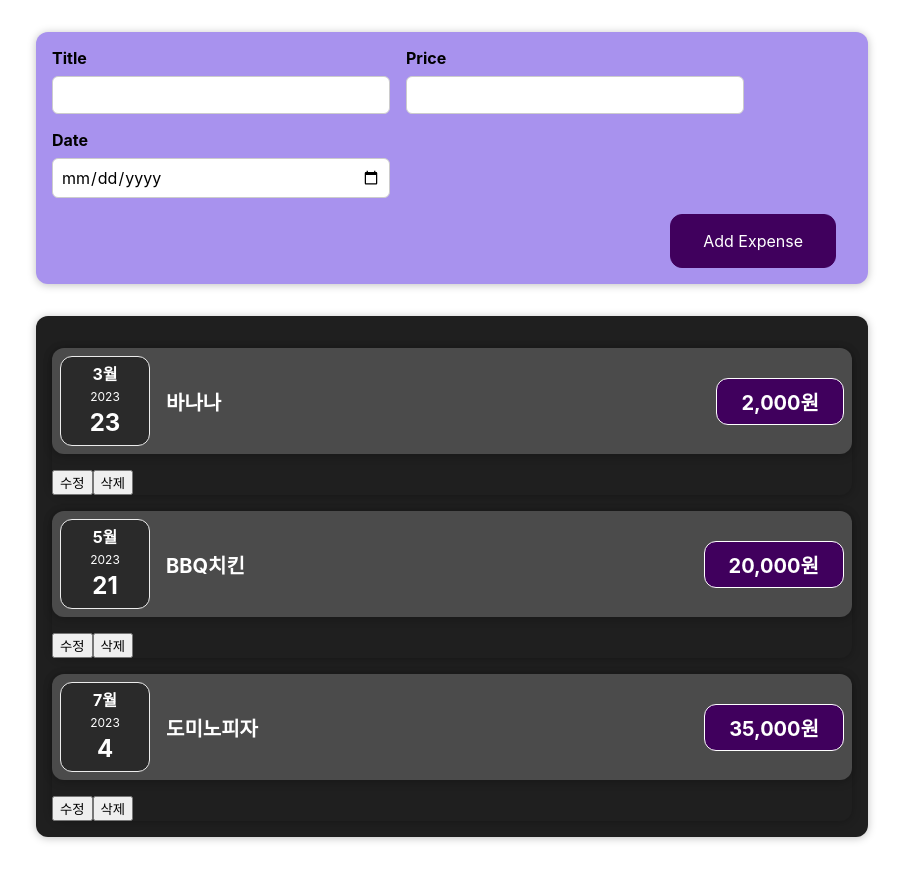
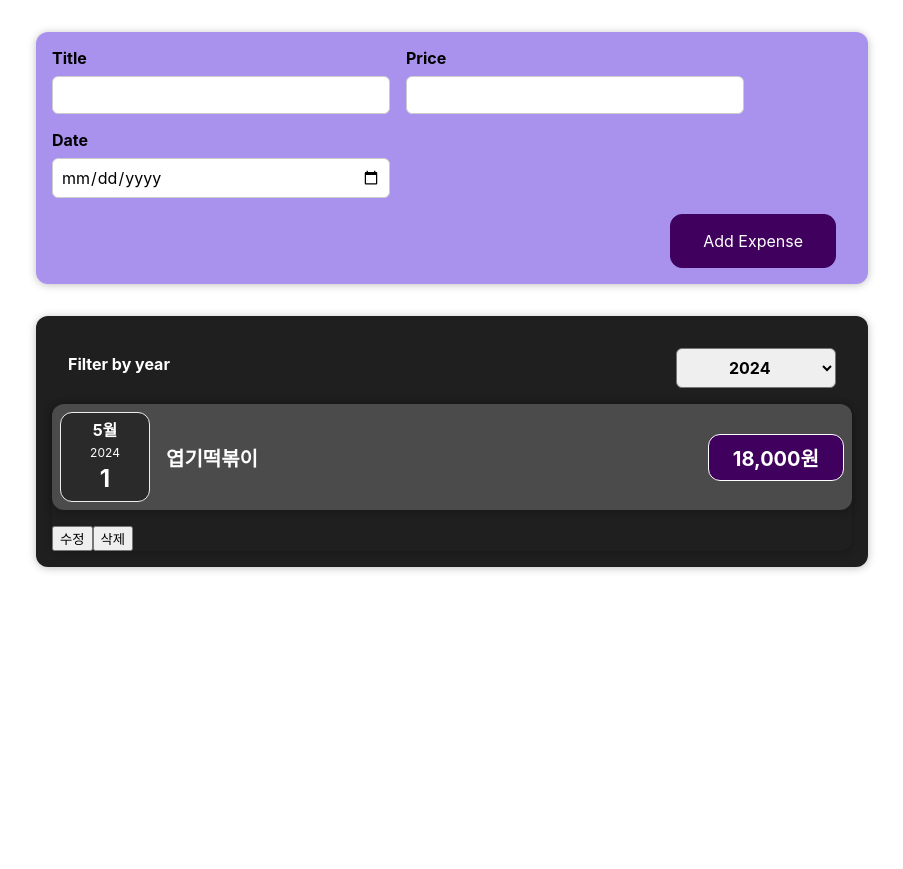
Before and after one commit to Yeom-SeungBin/react-basic-study202405, a React (Create React App) app: page / in a window 1280 px wide. Shown: the whole page, without its empty margins (188-1091 px from the left). After the commit the page ends 800 px from the top, so only its background shows below. Built offline with nearby package versions, Linux system fonts and the light colour scheme.

Commit message:
9. 동적 리스트 렌더링, 연도별 필터링

```diff
--- a/src/App.js
+++ b/src/App.js
@@ -7,19 +7,28 @@
   //지출 항목 객체 배열
   const expenses = [
     {
+      id: 1,
       title: '바나나',
       price: 2000,
       date: new Date(2023, 3 - 1, 23),
     },
     {
+      id: 2,
       title: 'BBQ치킨',
       price: 20000,
-      date: new Date(2023, 5 - 1, 21),
+      date: new Date(2022, 5 - 1, 21),
     },
     {
+      id: 3,
       title: '도미노피자',
       price: 35000,
-      date: new Date(2023, 7 - 1, 4),
+      date: new Date(2021, 7 - 1, 4),
+    },
+    {
+      id: 4,
+      title: '엽기떡볶이',
+      price: 18000,
+      date: new Date(2024, 5 - 1, 1),
     },
   ];
 
--- /dev/null
+++ b/src/components/Expense/ExpenseFilter.css
@@ -0,0 +1,24 @@
+.expenses-filter {
+  color: white;
+  padding: 0 1rem;
+}
+
+.expenses-filter__control {
+  display: flex;
+  width: 100%;
+  align-items: center;
+  justify-content: space-between;
+  margin: 1rem 0;
+}
+
+.expenses-filter label {
+  font-weight: bold;
+  margin-bottom: 0.5rem;
+}
+
+.expenses-filter select {
+  font: inherit;
+  padding: 0.5rem 3rem;
+  font-weight: bold;
+  border-radius: 6px;
+}
--- /dev/null
+++ b/src/components/Expense/ExpenseFilter.js
@@ -0,0 +1,28 @@
+import React from 'react';
+import './ExpenseFilter.css';
+
+const ExpenseFilter = ({ onChangeFilter }) => {
+  const dropdownChangeHandler = (e) => {
+    // selected된 year의 값을 Expenses.js에서 사용할 수 있도록
+    // 올려보내 보세요.
+    const selectedYear = e.target.value;
+    onChangeFilter(selectedYear);
+  };
+
+  return (
+    <div className="expenses-filter">
+      <div className="expenses-filter__control">
+        <label>Filter by year</label>
+        <select onChange={dropdownChangeHandler}>
+          <option value="2024">2024</option>
+          <option value="2023">2023</option>
+          <option value="2022">2022</option>
+          <option value="2021">2021</option>
+          <option value="2020">2020</option>
+        </select>
+      </div>
+    </div>
+  );
+};
+
+export default ExpenseFilter;
--- a/src/components/Expense/Expenses.js
+++ b/src/components/Expense/Expenses.js
@@ -1,26 +1,45 @@
-import React from 'react';
+import React, { useState } from 'react';
 import ExpenseItem from './ExpenseItem';
 import './Expenses.css';
+import Card from '../UI/Card';
+import ExpenseFilter from './ExpenseFilter';
 
-const Expenses = ({ items: expenses }) => {
+const Expenses = ({ items }) => {
+  // 선택된 연도 상태값 관리
+  const [filteredYear, setFilteredYear] = useState(
+    new Date().getFullYear().toString(),
+  );
+
+  // 자식 컴포넌트 ExpenseFilter에 있는 선택 연도를 끌어올리는 함수.
+  const filterChangeHandler = (selectedYear) => {
+    // console.log('Expenses: ', selectedYear);
+    setFilteredYear(selectedYear);
+  };
+
+  // ExpenseItem을 동적으로 렌더링하기.
+  // const iterateExpenseItem = () => {
+  // // 콜백 함수의 매개값으로 배열의 요소가 하나씩 전달됨.
+  // // 콜백 함수는 배열 요소만큼 반복됨
+  // // map의 리턴값 : 함수가 적용된 각 요소가 담긴 새로운 배열이 리턴됨.
+  // return items.map((item) => (
+  // <ExpenseItem title={item.title} price={item.price} date={item.date} />
+  // ));
+  // };
+
   return (
-    <div className="expenses">
-      <ExpenseItem
-        title={expenses[0].title}
-        price={expenses[0].price}
-        date={expenses[0].date}
-      />
-      <ExpenseItem
-        title={expenses[1].title}
-        price={expenses[1].price}
-        date={expenses[1].date}
-      />
-      <ExpenseItem
-        title={expenses[2].title}
-        price={expenses[2].price}
-        date={expenses[2].date}
-      />
-    </div>
+    <Card className="expenses">
+      <ExpenseFilter onChangeFilter={filterChangeHandler} />
+      {items
+        .filter((item) => item.date.getFullYear().toString() === filteredYear)
+        .map((item) => (
+          <ExpenseItem
+            key={item.id}
+            title={item.title}
+            price={item.price}
+            date={item.date}
+          />
+        ))}
+    </Card>
   );
 };
 
```
